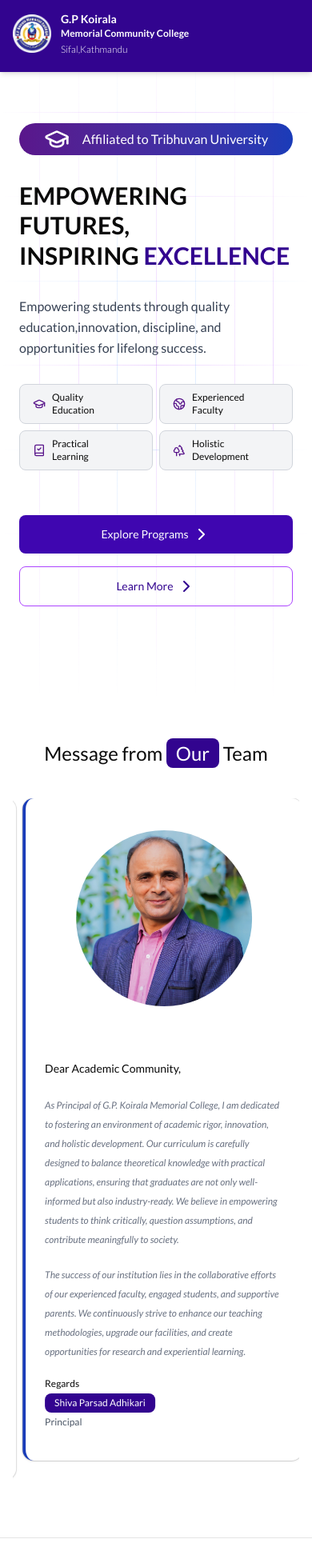
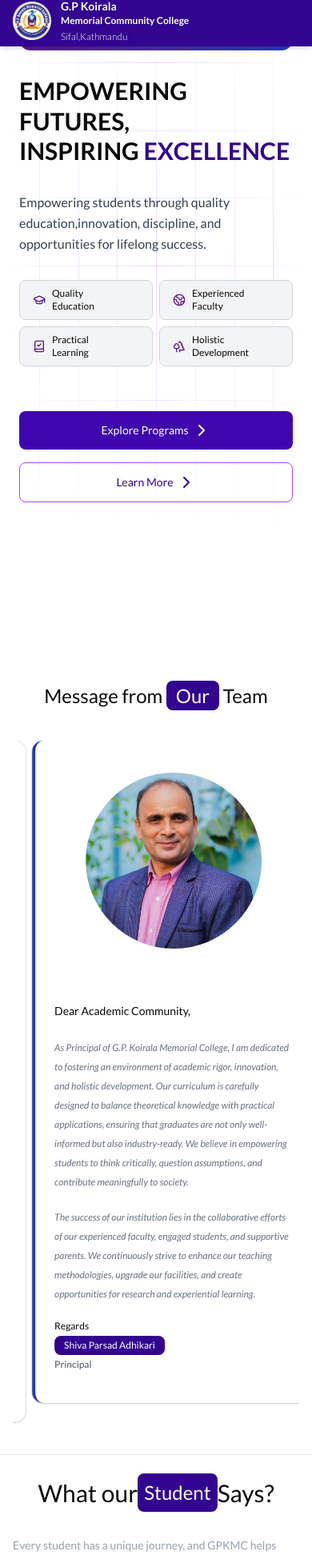
Before and after one commit to NabinKhatri-2064/G.P-koirala-college-frontend, a Next.js app: page / in a window 390 px wide. Shown: the part 6-1950 px from the top of the page at 80% size. Built offline with nearby package versions, Linux system fonts and the light colour scheme; a web font is replaced by a local one.

Commit message:
Added more responsiveness

```diff
--- a/app/Components/Caruosel.tsx
+++ b/app/Components/Caruosel.tsx
@@ -19,7 +19,7 @@ import Autoplay from "embla-carousel-autoplay";
 export function CarouselDemo() {
   return (
     <section className="w-full">
-      <div className="mx-auto flex min-h-screen w-full max-w-7xl flex-col items-center gap-10 px-4 py-12 sm:px-6 lg:gap-14 lg:px-8 lg:py-20">
+      <div className="mx-auto flex min-h-screen h-full w-full max-w-7xl flex-col items-center justify-center gap-10 px-4 py-4 sm:px-6 lg:gap-14 lg:px-8 lg:py-20">
 
         {/* Heading */}
         <div className="text-center">
--- a/app/Components/Herosection.tsx
+++ b/app/Components/Herosection.tsx
@@ -15,8 +15,8 @@ const Herosection = () => {
   const AffiliationIcon = affiliation.icon;
 
   return (
-    <main className="min-h-screen w-full flex flex-col overflow-x-hidden gap-20 lg:pt-20 md:pt-18 pt-10 ">
-      <section className="relative w-full min-h-screen overflow-visible flex">
+    <main className="min-h-screen w-full flex flex-col overflow-x-hidden gap-20 lg:pt-20   ">
+      <section className="relative w-full lg:min-h-screen overflow-visible flex">
         <Gridline />
 
         <div className="relative z-10 w-full max-w-7xl mx-auto px-6 flex">
@@ -24,8 +24,8 @@ const Herosection = () => {
             <div className="w-full lg:w-[58%] z-20 ">
               <section className="flex flex-col gap-8">
                 <div>
-                  <p className="flex lg:w-[60%] w-full bg-linear-to-r from-purple-900 to-blue-800 justify-center items-center gap-4 rounded-full px-2 py-1 text-white lg:text-sm">
-                    <AffiliationIcon className="w-8 h-8 shrink-0" />
+                  <p className="flex lg:w-[60%]  w-full bg-linear-to-r from-purple-900 to-blue-800 justify-center items-center lg:gap-4 gap-2 rounded-full px-2 py-1 text-white lg:text-sm text-xs">
+                    <AffiliationIcon className="lg:w-8 lg:h-8 w-5 h-5"  />
                     {affiliation.text}
                   </p>
                 </div>
--- a/app/Components/Navbar.tsx
+++ b/app/Components/Navbar.tsx
@@ -65,10 +65,10 @@ const Navbar = () => {
     >
       {/* MAIN WRAPPER */}
       <section className="lg:max-w-7xl lg:mx-auto w-full lg:px-0 px-4 ">
-        <div className="flex items-center justify-between h-24">
+        <div className="flex items-center justify-between lg:h-24 h-16">
           {/* LOGO + COLLEGE INFO */}
           <Link href="/" className="flex items-center gap-3">
-            <div className="relative overflow-hidden w-12 h-12 lg:w-24 lg:h-24">
+            <div className="relative overflow-hidden w-12 h-12 lg:w-18 lg:h-18">
               <Image
                 src="/collegelogo.png"
                 alt="College Logo"
--- a/app/Components/Testimonial-section.tsx
+++ b/app/Components/Testimonial-section.tsx
@@ -3,28 +3,27 @@ import { TestimonialsSection } from "@/components/ui/testimonials-section";
 export default function Testimonialsectionhero() {
   return (
     <>
-      <div className="w-full flex flex-col min-h-screen overflow-hidden p-4 items-center gap-36 pt-16 h-full  ">
+      <div className="w-full flex flex-col h-screen  p-4 items-center gap-20    ">
         <div className="flex flex-col lg:gap-12 gap-8">
           <h1 className="lg:text-5xl text-3xl font-medium flex items-center justify-center">
             What our{" "}
-            <span className="primary-bg-color lg:text-5xl text-3xl p-2 rounded-md text-white">
+            <span className="primary-bg-color lg:text-5xl text-2xl p-2 rounded-md text-white">
               Student
             </span>{" "}
             Says?{" "}
           </h1>
-          <div className="flex flex-col items-center">
-            <p className="text-gray-400 lg:text-sm text-md">
+          <div className="flex flex-col items-center  gap-16 lg:gap-20">
+            <p className="text-gray-400  md:text-md text-sm">
               Every student has a unique journey, and GPKMC helps make it
               meaningful.Hear from our students about their experiences, growth,
               and journey at GPKMC
             </p>
+          <TestimonialsSection />
           </div>
         </div>
-
-        <TestimonialsSection />
       </div>
 
-      <hr className="max-w-7xl mx-auto h-2 pt-12" />
+      <hr className="max-w-7xl mx-auto h-2 mt-40 lg:mt-10 " />
     </>
   );
 }
--- a/components/ui/testimonials-section.tsx
+++ b/components/ui/testimonials-section.tsx
@@ -38,7 +38,7 @@ const testimonials: Testimonial[] = [
 
 export function TestimonialsSection() {
   return (
-    <div className="mx-auto -mt-10 grid w-full max-w-6xl gap-12 md:grid-cols-1 lg:grid-cols-3 grid-cols-1 md:gap-6">
+    <div className="mx-auto -mt-10 grid w-full  max-w-6xl lg:gap-12 lg:grid-cols-3 grid-cols-1 gap-4 ">
       {testimonials.map((testimonial, index) => (
         <TestimonialCard
           index={index}
@@ -65,7 +65,7 @@ function TestimonialCard({
   return (
     <figure
       className={cn(
-        "relative flex flex-col justify-between gap-6 px-8 pt-8 pb-6 shadow-xs md:translate-y-[calc(3rem*var(--t-card-index))]",
+        "relative flex flex-col justify-between gap-6 px-8 pt-8 pb-6 shadow-xs lg:translate-y-[calc(3rem*var(--t-card-index))]",
         "dark:bg-[radial-gradient(50%_80%_at_25%_0%,--theme(--color-foreground/.1),transparent)]",
         className,
       )}
```
